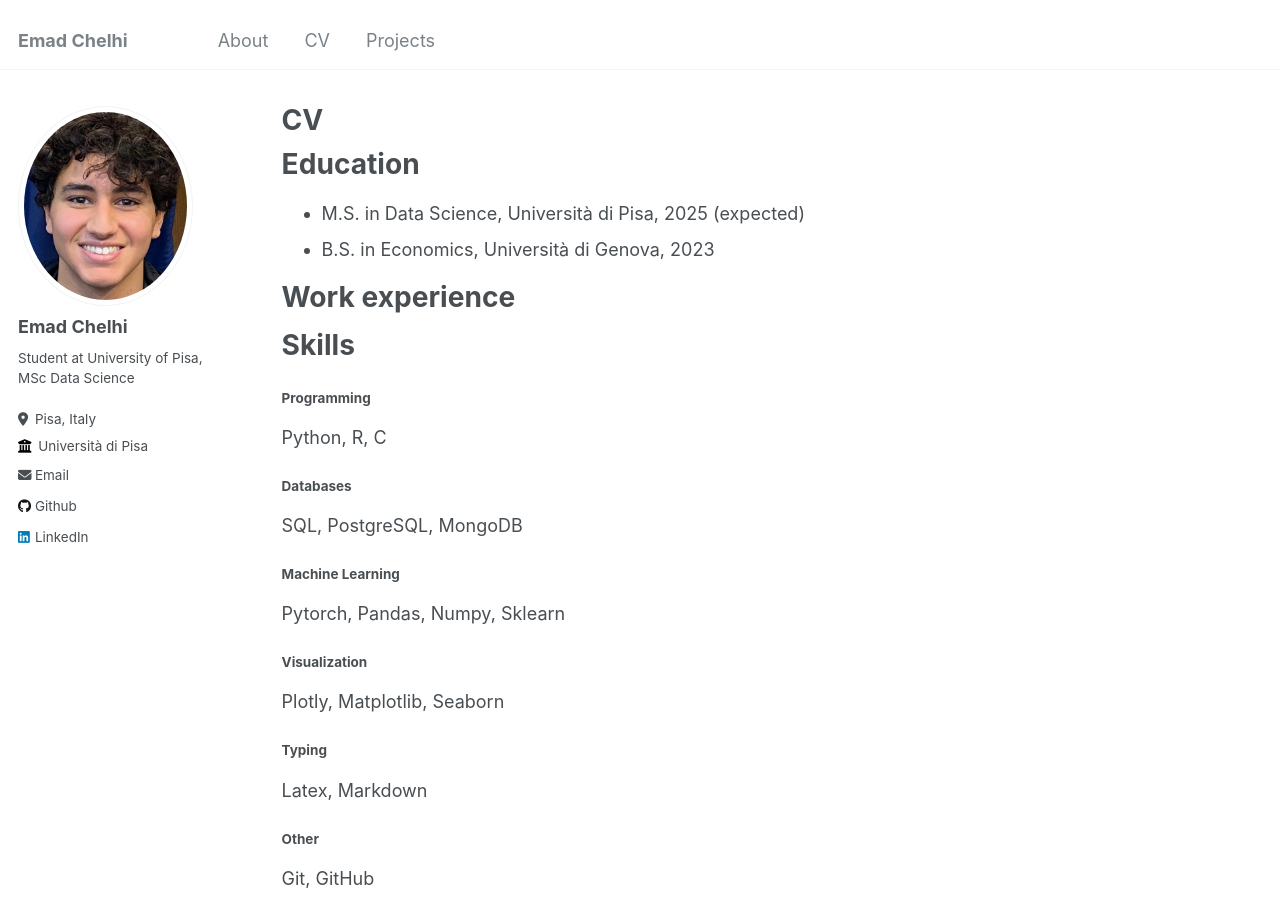
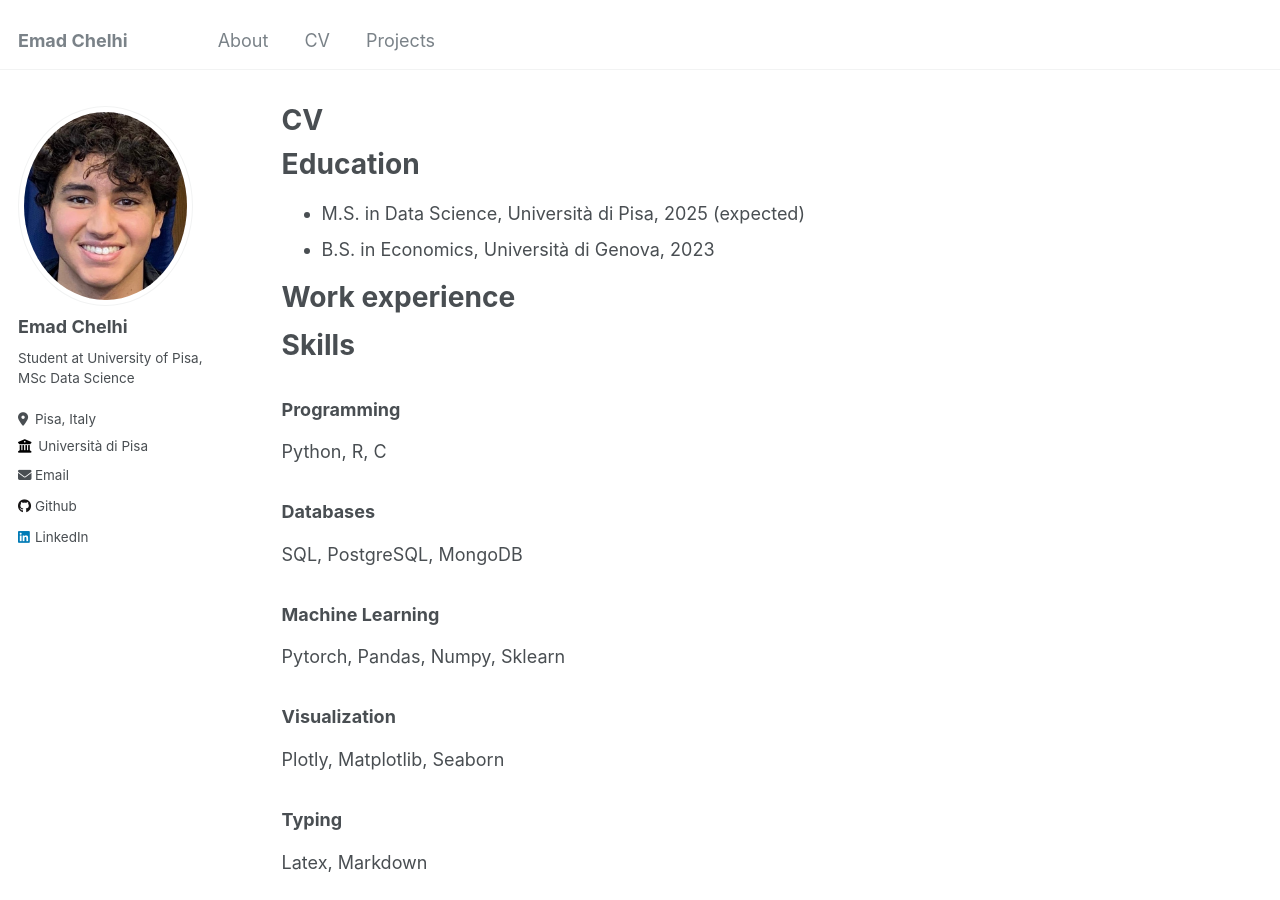
Before and after one commit to emadchelhi/emadchelhi.github.io, a Jekyll site: the page built from _pages/cv.md, in a window 1280 px wide and 900 px high. Built offline with Jekyll 4.4.1, drawn with Linux system fonts in a browser that asks for light colours.

Commit message:
Update cv.md

```diff
--- a/_pages/cv.md
+++ b/_pages/cv.md
@@ -23,22 +23,22 @@ Work experience
 Skills
 ======
 
-#### Programming
+### Programming
 Python, R, C
 
-#### Databases
+### Databases
 SQL, PostgreSQL, MongoDB
 
-#### Machine Learning
+### Machine Learning
 Pytorch, Pandas, Numpy, Sklearn
 
-#### Visualization
+### Visualization
 Plotly, Matplotlib, Seaborn
 
-#### Typing
+### Typing
 Latex, Markdown
 
-#### Other
+### Other
 Git, GitHub
 
 
```
